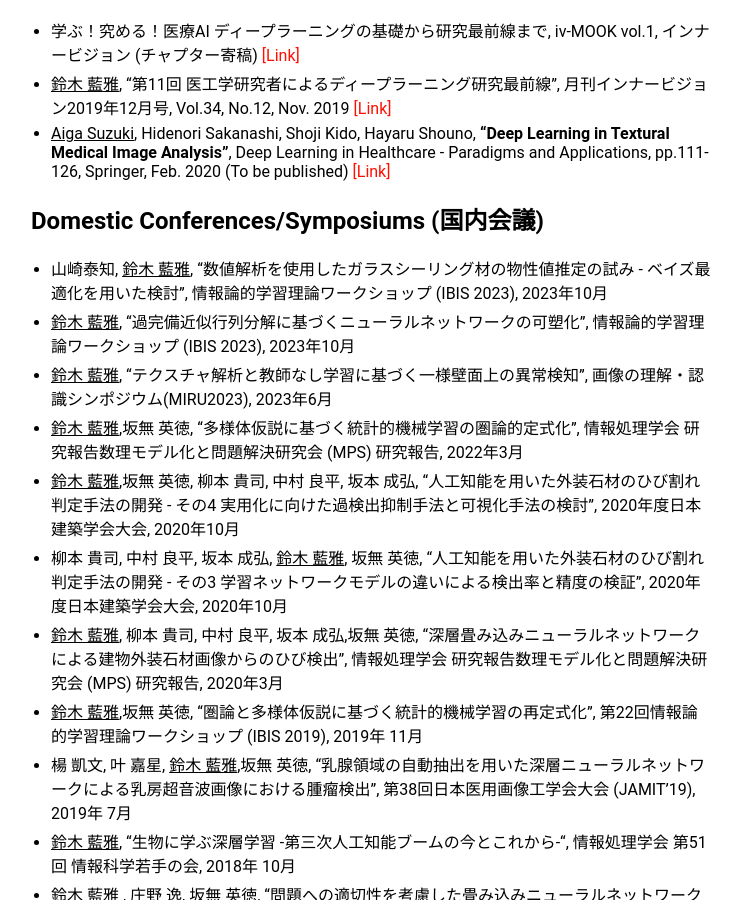
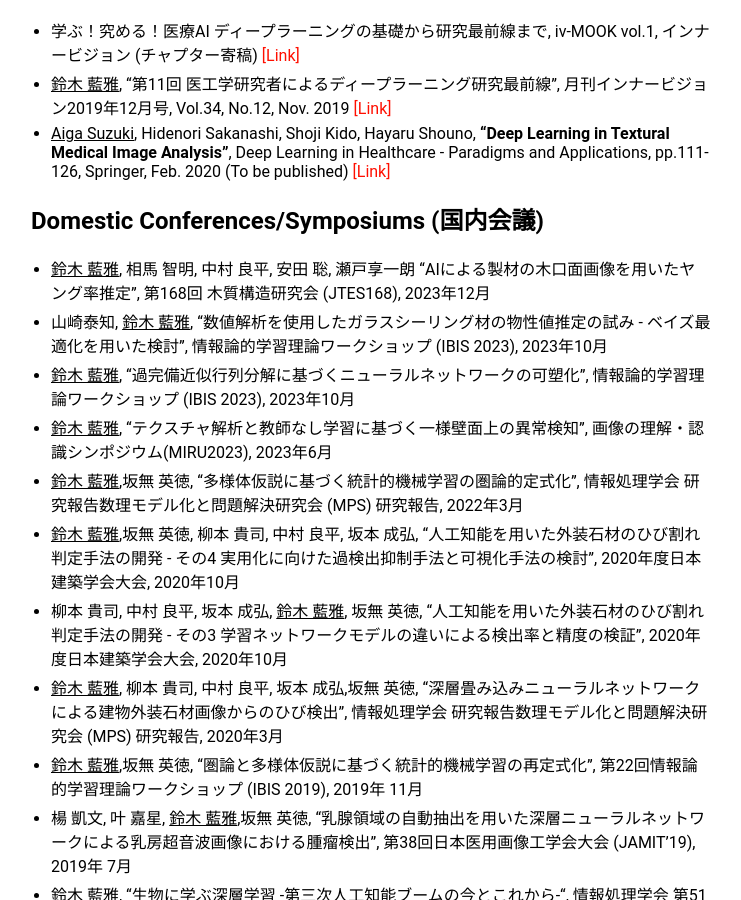
Before and after one commit to tochikuji/tochikuji.github.io, a Jekyll site: the page built from publications.md, in a window 1280 px wide and 900 px high, scrolled down 1115 px. Shown: the whole window, without its empty margins (259-1000 px from the left). Built offline with Jekyll 4.4.1, drawn with Linux system fonts in a browser that asks for light colours.

Commit message:
update publications

```diff
--- a/publications.md
+++ b/publications.md
@@ -28,6 +28,7 @@ title: Publications
 
 ## Domestic Conferences/Symposiums (国内会議)
 
+- <u>鈴木 藍雅</u>, 相馬 智明, 中村 良平, 安田 聡, 瀬戸享一朗 "AIによる製材の木口面画像を用いたヤング率推定", 第168回 木質構造研究会 (JTES168), 2023年12月
 - 山崎泰知, <u>鈴木 藍雅</u>, "数値解析を使用したガラスシーリング材の物性値推定の試み - ベイズ最適化を用いた検討", 情報論的学習理論ワークショップ (IBIS 2023), 2023年10月
 - <u>鈴木 藍雅</u>, "過完備近似行列分解に基づくニューラルネットワークの可塑化", 情報論的学習理論ワークショップ (IBIS 2023), 2023年10月
 - <u>鈴木 藍雅</u>, "テクスチャ解析と教師なし学習に基づく一様壁面上の異常検知",  画像の理解・認識シンポジウム(MIRU2023), 2023年6月
```
